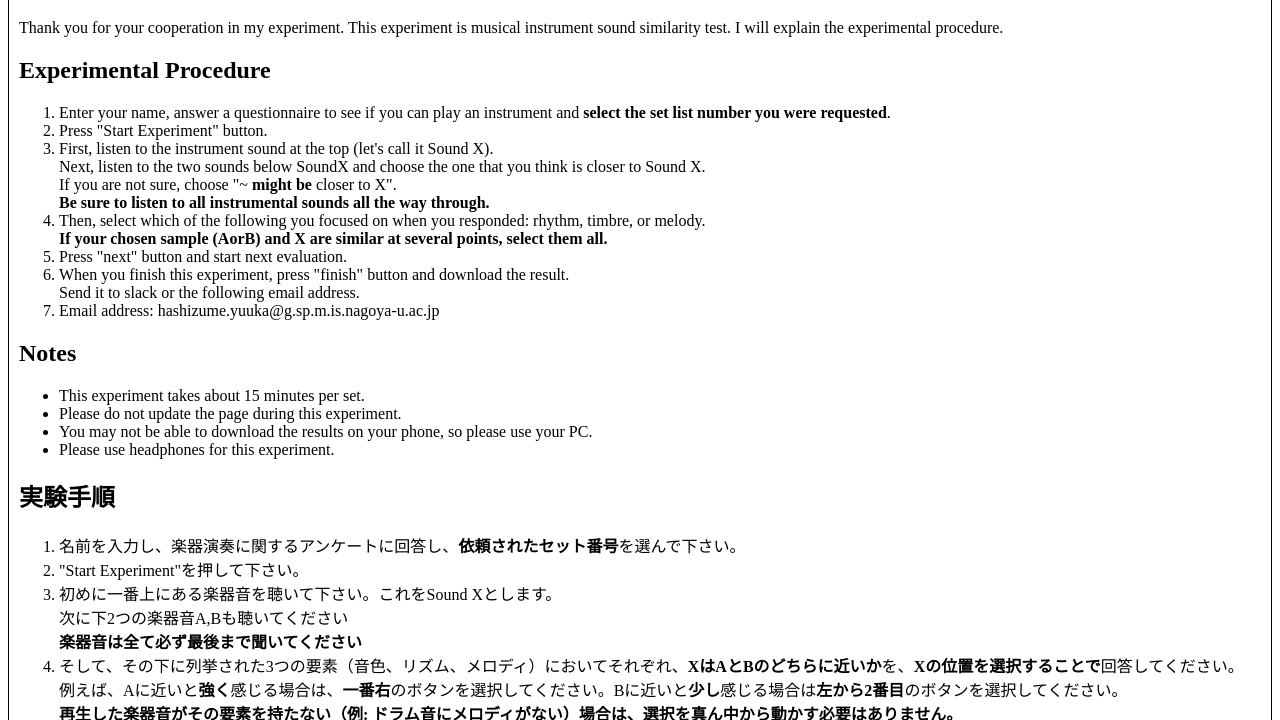
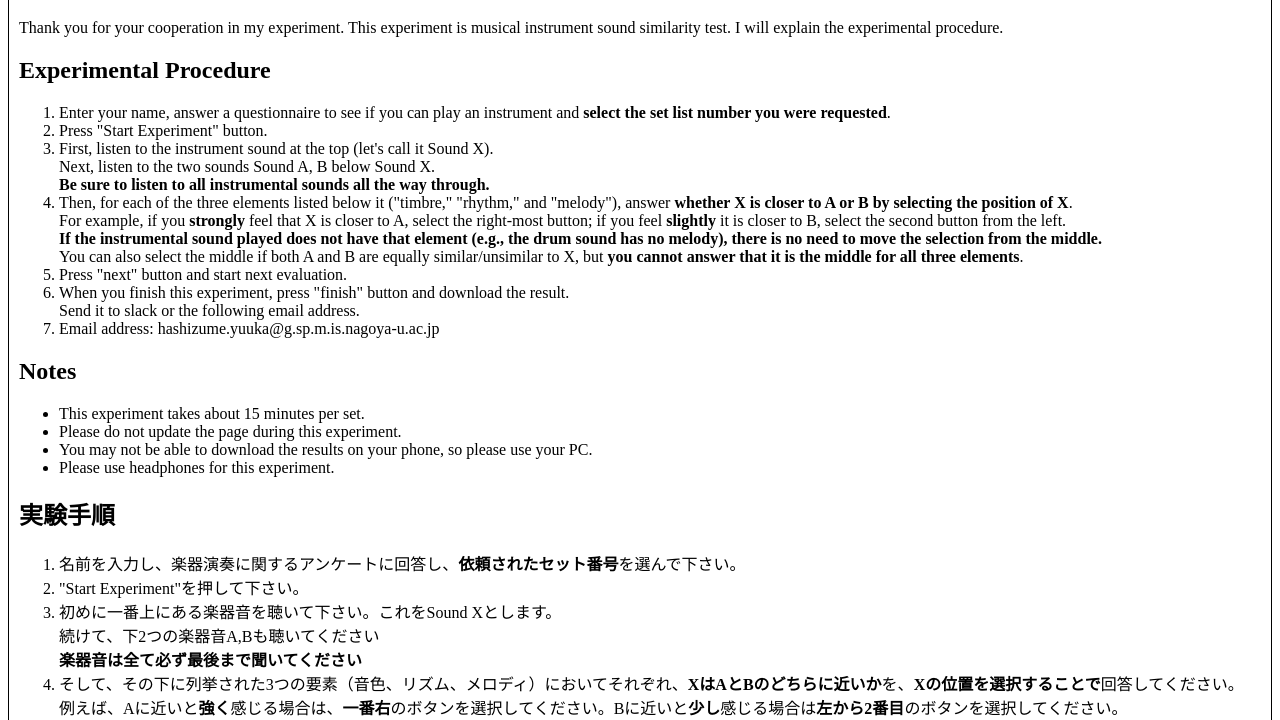
Before and after one commit to zume06/XABTest, a plain HTML site: page index.html in a window 1280 px wide. Shown: the part 80-800 px from the top of the page. Drawn offline with Linux system fonts and the light colour scheme.

Commit message:
change explaination

```diff
--- a/index.html
+++ b/index.html
@@ -40,14 +40,18 @@
                     number you were requested</b>.</li>
             <li>Press "Start Experiment" button.</li>
             <li>First, listen to the instrument sound at the top (let's call it Sound X).<br>
-                Next, listen to the two sounds below SoundX and choose the one that you think is
-                closer to
-                Sound X.<br>
-                If you are not sure, choose "~ <b>might be</b> closer to X".<br>
+                Next, listen to the two sounds Sound A, B below Sound X.<br>
                 <b>Be sure to listen to all instrumental sounds all the way through.</b>
             </li>
-            <li>Then, select which of the following you focused on when you responded: rhythm, timbre, or melody.<br>
-                <b>If your chosen sample (AorB) and X are similar at several points, select them all.</b>
+            <li>Then, for each of the three elements listed below it ("timbre," "rhythm," and "melody"), answer
+                <b>whether
+                    X is closer to A or B by selecting the position of X</b>.<br>
+                For example, if you <b>strongly</b> feel that X is closer to A, select the right-most button; if you
+                feel <b>slightly</b> it is closer to B, select the second button from the left.<br>
+                <b>If the instrumental sound played does not have that element (e.g., the drum sound has no melody),
+                    there is no need to move the selection from the middle.</b><br>
+                You can also select the middle if both A and B are equally similar/unsimilar to X, but <b>you cannot
+                    answer that it is the middle for all three elements</b>.
             </li>
             <li>Press "next" button and start next evaluation.</li>
             <li>When you finish this experiment, press "finish" button and download the result.<br>
@@ -69,13 +73,13 @@
             <li>名前を入力し、楽器演奏に関するアンケートに回答し、<b>依頼されたセット番号</b>を選んで下さい。<br>
             <li>"Start Experiment"を押して下さい。</li>
             <li>初めに一番上にある楽器音を聴いて下さい。これをSound Xとします。<br>
-                次に下2つの楽器音A,Bも聴いてください<br>
+                続けて、下2つの楽器音A,Bも聴いてください<br>
                 <b>楽器音は全て必ず最後まで聞いてください</b>
             </li>
             <li>そして、その下に列挙された3つの要素（音色、リズム、メロディ）においてそれぞれ、<b>XはAとBのどちらに近いか</b>を、<b>Xの位置を選択することで</b>回答してください。<br>
                 例えば、Aに近いと<b>強く</b>感じる場合は、<b>一番右</b>のボタンを選択してください。Bに近いと<b>少し</b>感じる場合は<b>左から2番目</b>のボタンを選択してください。<br>
                 <b>再生した楽器音がその要素を持たない（例: ドラム音にメロディがない）場合は、選択を真ん中から動かす必要はありません。</b><br>
-                また、どちらにも似ていない/どちらにも似ている場合も真ん中を選択することができますが、<b>3つの要素全てにおいて真ん中という回答はできません</b>。<br>
+                また、A,Bどちらも同じくらいXと似ている/似ていない場合も真ん中を選択することができますが、<b>3つの要素全てにおいて真ん中という回答はできません</b>。<br>
 
             </li>
             <li>選択を終えたら"next"ボタンを押し、次の実験に進んで下さい。</li>
```
